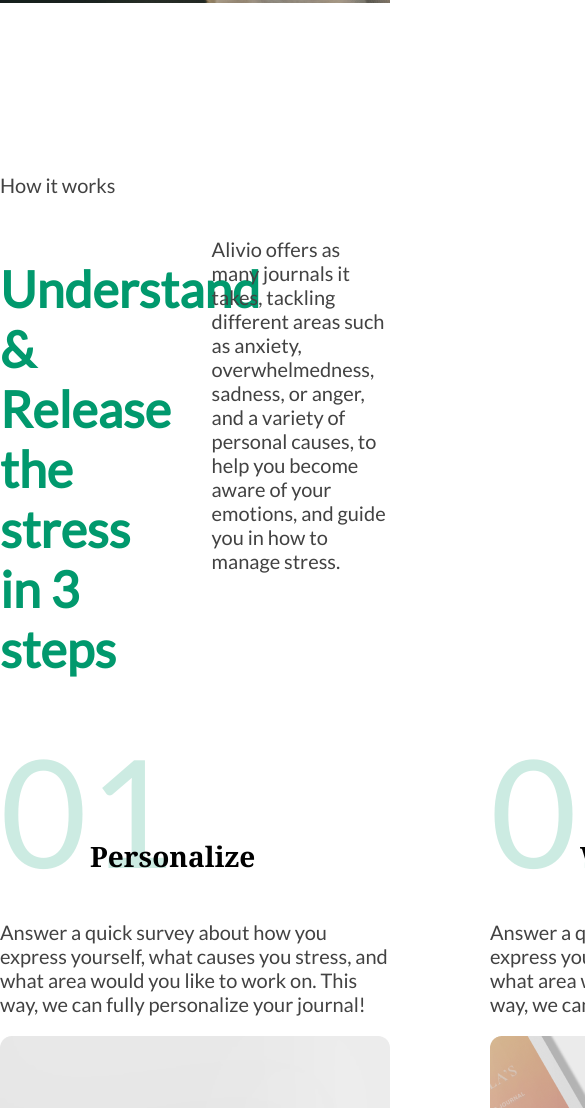
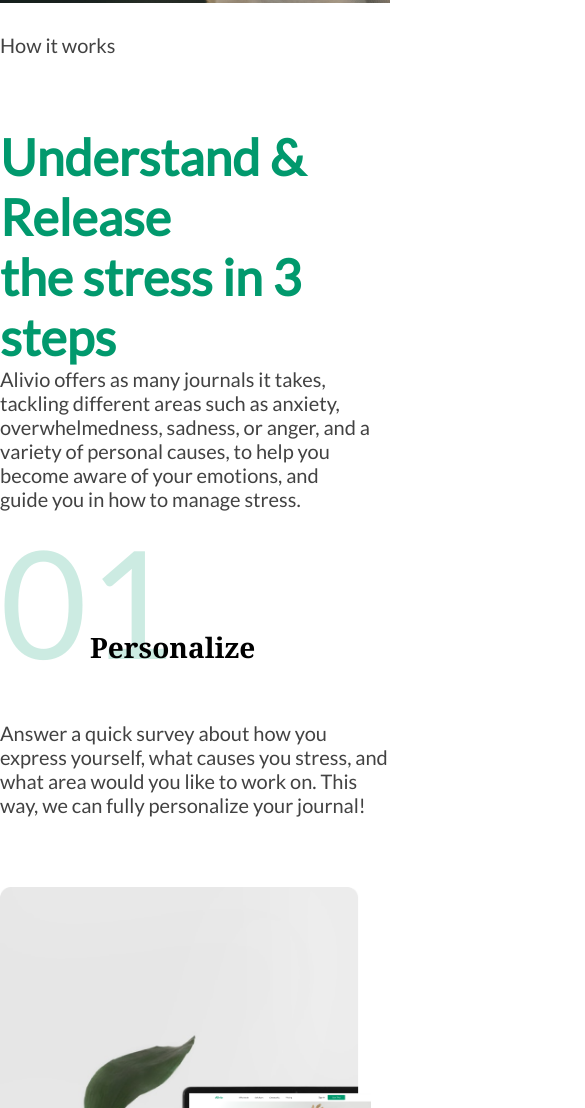
Before and after one commit to AlexeyFahrutdinov/learn_project_2, a plain HTML site: page index.html in a window 390 px wide. Shown: the part 892-2000 px from the top of the page, 585 px wide, since content can reach past the window. Drawn offline with Linux system fonts and the light colour scheme.

Commit message:
start_adaptiv_how_it_works

```diff
--- a/index.html
+++ b/index.html
@@ -31,8 +31,8 @@
 
             <p>How it works</p>
             <div class="top-text">
-                <h2 class="col-5">Understand & Release <br> the stress in 3 steps</h2>
-                <p class="col-6">
+                <h2 class="col-5 col-sm-12">Understand & Release <br> the stress in 3 steps</h2>
+                <p class="col-6 col-sm-12">
                     Alivio offers as many journals it takes, tackling different areas such as anxiety, overwhelmedness,
                     sadness, or anger, and a variety of personal causes, to help you become aware of your emotions, and
                     guide you in how to manage stress.
--- a/style/main.css
+++ b/style/main.css
@@ -1,10 +1,14 @@
+/*Шрифты*/
 @import url('https://fonts.googleapis.com/css2?family=Lato&display=swap');
 
+
+/*Переменные*/
 :root {
     --gutter: 20px;
 }
 
 
+/*Глобальные стили*/
 html {
     box-sizing: border-box;
 }
@@ -30,6 +34,10 @@ h2 {
     font-size: 50px;
 }
 
+img {
+    width: 95%;
+}
+
 .container {
     max-width: 1370px;
     width: 100%;
@@ -37,7 +45,7 @@ h2 {
 }
 
 
-
+/*Хедер начало*/
 .header {
     min-height: 895px;
     background-image: url(/learn_project_2/img/BG.png);
@@ -73,18 +81,16 @@ h2 {
     cursor: pointer;
     font-size: 20px;
 }
+/*Хедер конец*/
 
 
-
-
-
-.how-it-works {
-    padding-top: 150px;
-}
-
+/*Блок с карточками начало*/
 .how-it-works p {
     font-size: 20px;
     color: #424242;
+    padding-bottom: 70px;
+    padding-top: 30px;
+    margin: 0;
 }
 
 
@@ -94,11 +100,19 @@ h2 {
 }
 
 .top-text h2 {
-    margin-right: 60px;
+    margin:0 60px 0 0;
+
+}
+
+.top-text p {
+    padding: 0;
 }
 
 .cards-block {
     display: flex;
+    flex-wrap: wrap;
+    justify-content: center;
+    padding-bottom: 50px;
 }
 
 .card {
@@ -132,8 +146,17 @@ h2 {
     left: 120px;
 }
 
+.item2 {
+    padding-top: 250px;
+}
+
+.item3 {
+    padding-top: 50px;
+}
+/*Блок с карточками конец*/
 
 
+/* Футер начало */
 .footer {
     background-color: #245852;
     padding: 95px;
@@ -166,10 +189,10 @@ h2 {
 .footer ul li a:hover {
     opacity: 0.8;
 }
+/* Футер конец */
 
 
-
-
+/*Сетка начло*/
 .col-12 {
     width: calc(100% - 20px);
 }
@@ -197,6 +220,7 @@ h2 {
 .col-1 {
     width: calc(8.33% - 20px);
 }
+/*Сетка конец*/
 
 
 /*До 992px*/
@@ -222,6 +246,8 @@ h2 {
         width: calc(16.66% - var(--gutter));
     }
 
+
+    /*Хедер начало*/
     .header p,
     .header h1,
     .header button {
@@ -236,6 +262,34 @@ h2 {
     .header button {
         padding: 20px 20px;
     }
+    /*Хедер конец*/
+
+    .top-text h2 {
+        margin: 0;
+    }
+    .col-5 {
+    }
+    .col-6 {
+    }
+    .cards-block {
+        flex-wrap: wrap;
+    }
+    .card {
+        margin: 0 auto;
+    }
+    .item1 {
+    }
+    .number {
+    }
+    .item2 {
+    }
+    .item3 {
+    }
+    .h4-last {
+    }
+
+
+
 
 }
 
@@ -258,6 +312,10 @@ h2 {
         padding: 20px 10px;
     }
 
+    .top-text {
+        flex-wrap: wrap;
+    }
+
 }
 
 
```
